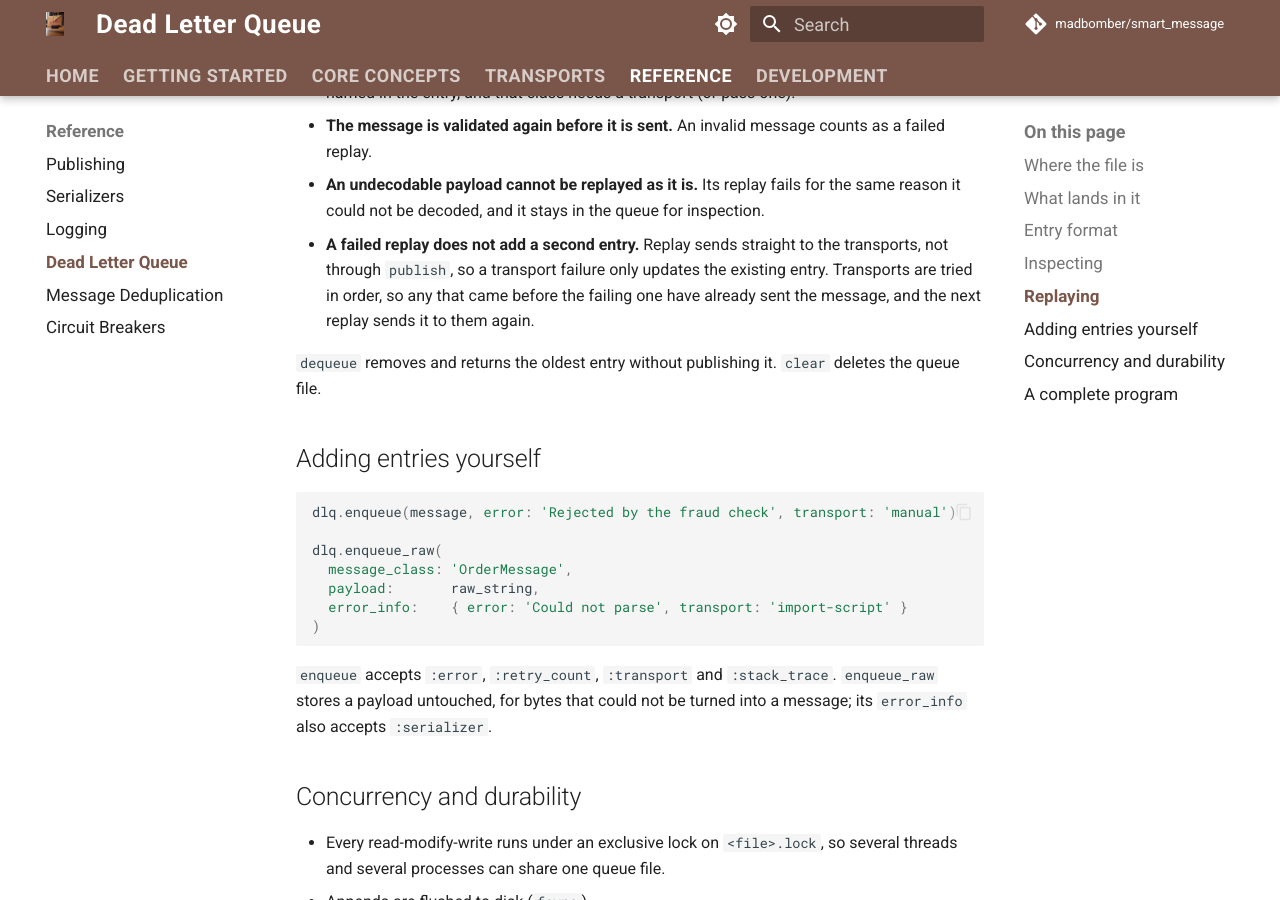
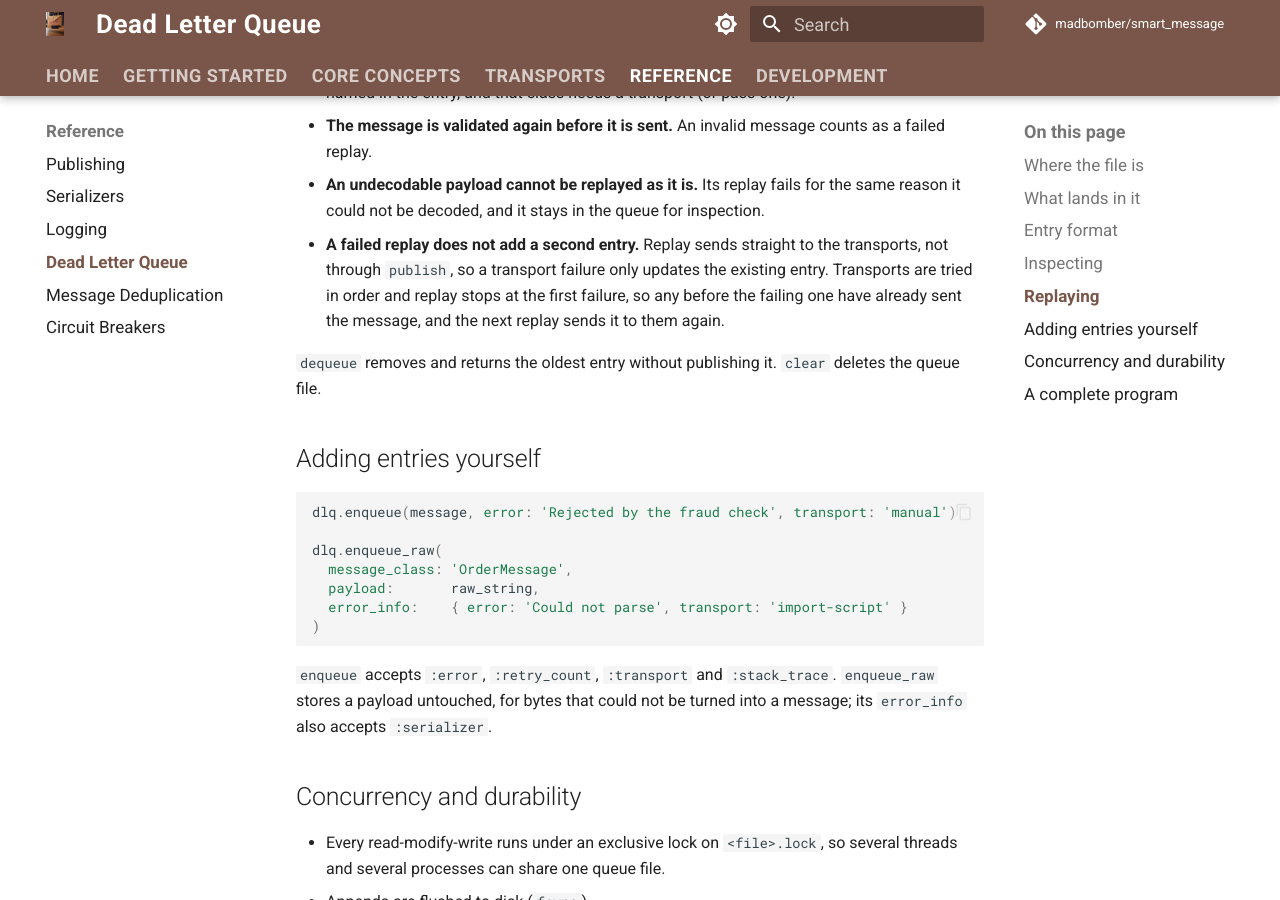
Before and after one commit to MadBomber/smart_message, an MkDocs documentation site: the page built from docs/reference/dead-letter-queue.md, in a window 1280 px wide and 900 px high, scrolled down 3703 px. Built offline with MkDocs 1.6.1 and Material for MkDocs 9.7.7, drawn with Linux system fonts in a browser that asks for light colours; comment, search, counter and statistics services are not loaded.

Commit message:
docs: say DLQ replay stops at the first failing transport

```diff
--- a/docs/reference/dead-letter-queue.md
+++ b/docs/reference/dead-letter-queue.md
@@ -118,7 +118,7 @@ Replay semantics:
 - **The message class must be loaded.** Replay needs the `SmartMessage::Base` subclass named in the entry, and that class needs a transport (or pass one).
 - **The message is validated again before it is sent.** An invalid message counts as a failed replay.
 - **An undecodable payload cannot be replayed as it is.** Its replay fails for the same reason it could not be decoded, and it stays in the queue for inspection.
-- **A failed replay does not add a second entry.** Replay sends straight to the transports, not through `publish`, so a transport failure only updates the existing entry. Transports are tried in order, so any that came before the failing one have already sent the message, and the next replay sends it to them again.
+- **A failed replay does not add a second entry.** Replay sends straight to the transports, not through `publish`, so a transport failure only updates the existing entry. Transports are tried in order and replay stops at the first failure, so any before the failing one have already sent the message, and the next replay sends it to them again.
 
 `dequeue` removes and returns the oldest entry without publishing it. `clear` deletes the queue file.
 
```
